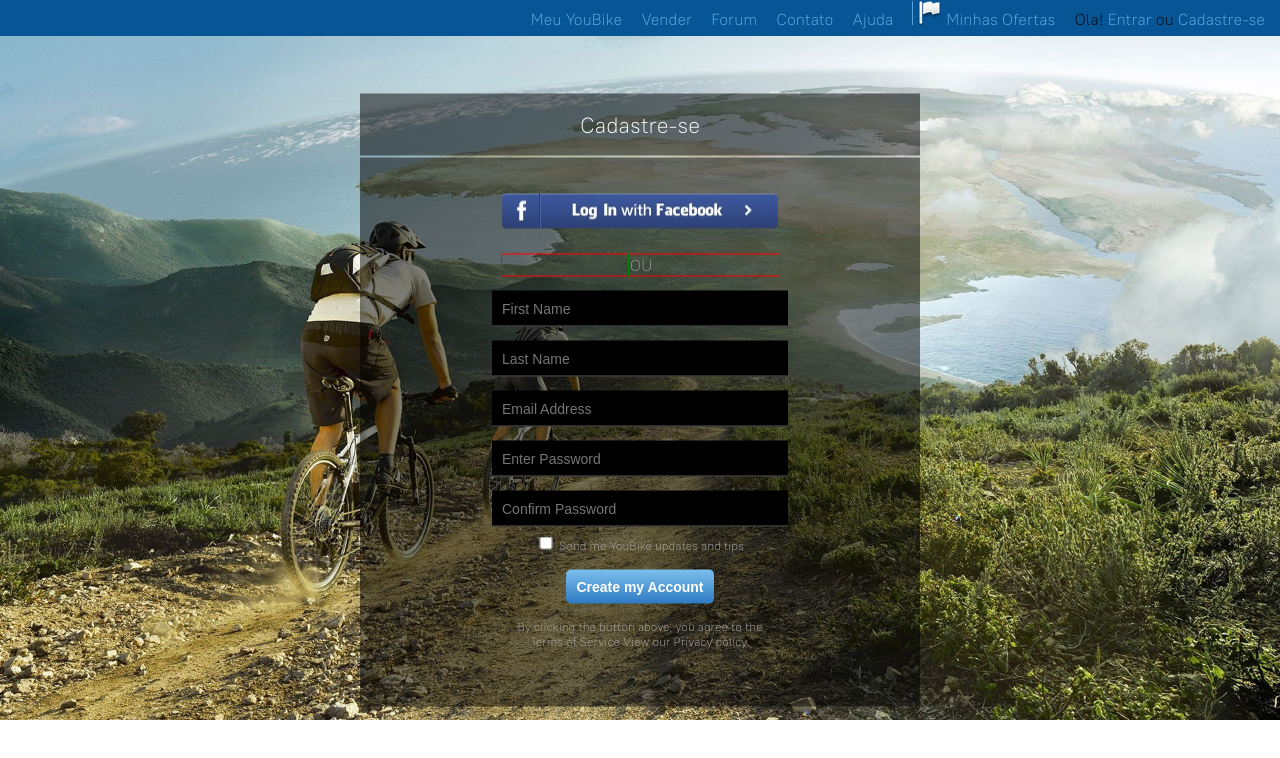
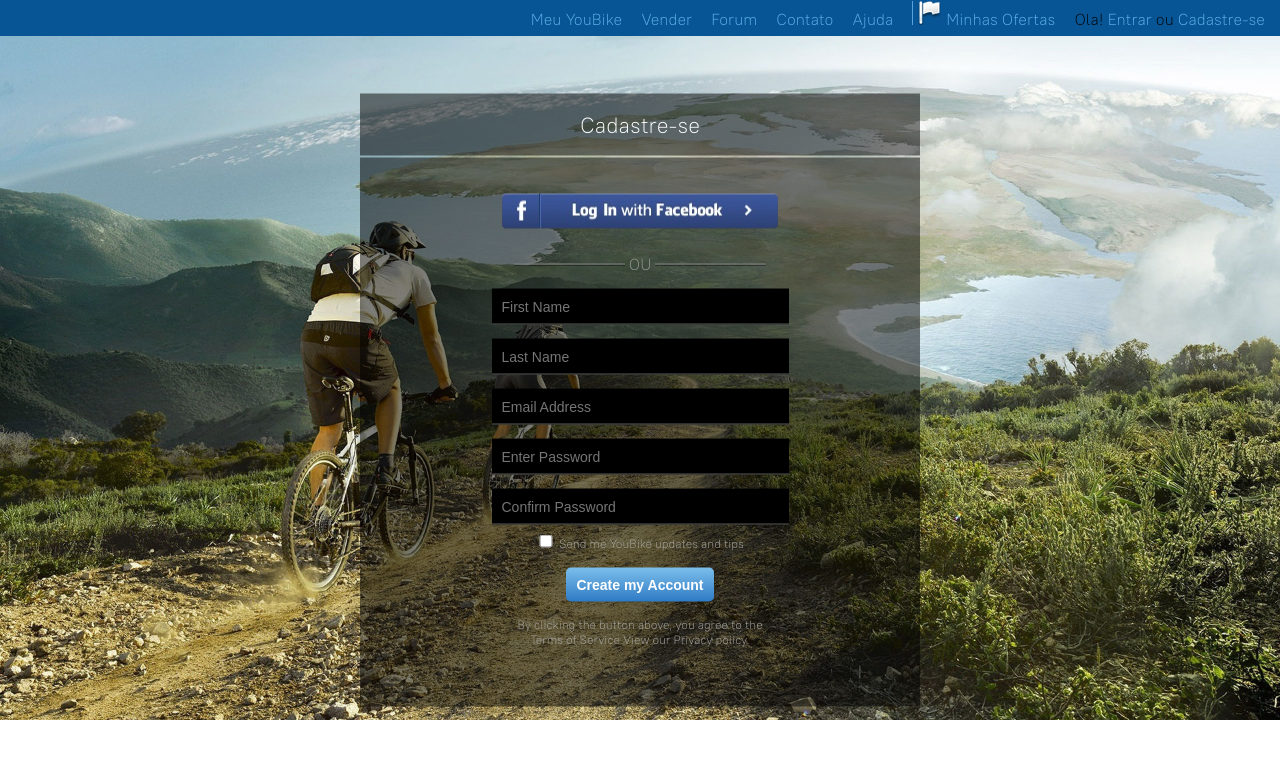
Before and after one commit to oonufrienko/oonufrienko.github.io, a plain HTML site: page html_05/index.html in a window 1280 px wide. Drawn offline with Linux system fonts and the light colour scheme.

Commit message:
separate line

```diff
--- a/html_05/css/style.css
+++ b/html_05/css/style.css
@@ -104,18 +104,64 @@ ul.menu > li > a {
 .fb-button {
     padding: 36px 0 20px;
  }
+ /* разделительная линия OU между хедером и формой. НАЧАЛО */
 
- .divide-line {
+.divide-line {
      width: 277px;
      margin: 0 auto;
+     color: #999999;
+}
+
+.separator {
+    display: inline-block;
+    width: 40%;
+    margin-bottom: 5px;
+    border-top: 1px solid grey;
+    box-shadow: 0px 1px 0px 0px rgba(0,0,0,0.75);
+}
+
+/* .word-separator {
+    display: inline-block;
+    color: #999999;
+} */
+
+/* .right-separator {
+    display: inline-block;
+    width: 40%;
+    margin-bottom: 5px;
+    border-top: 1px solid grey;
+    box-shadow: 0px 1px 0px 0px rgba(0,0,0,0.75);
+ } */
+
+
+
+ /* .divide-line p {
+     width: 277px;
+     margin: 10px auto;
 
      color: #999999;
 
-     border: 1px solid red;
+     border-bottom: 1px solid grey;
+     box-shadow: 0px 1px 0px 0px rgba(0,0,0,0.75);
 
- }
+     line-height: 0.1em;
+ } */
+/*
+ .divide-line p span{
+     display: block;
 
- .divide-line:before {
+     margin: 0 auto;
+     width: 31px; */
+     /* position: absolute; */
+     /* background-image: url('../img/1pixel.png'); */
+     /* z-index: 1000; */
+
+     /* background-color: #7cbfec; */
+     /* padding: 0 5px;
+ } */
+
+
+ /* .divide-line:before {
      width: 90%;
      content: '';
      border: 1px solid green;
@@ -123,19 +169,21 @@ ul.menu > li > a {
 
  .divide-line:after {
      width: 90%;
-     /* content: ''; */
+     content: '';
      background-image: url('../img/flag.png');
 
      border: 1px solid white;
 
- }
+ } */
+
+/* разделительная линия OU между хедером и формой. КОНЕЦ */
 
 .form-fields
 input[type="text"],
 input[type="email"],
 input[type="password"] {
     height: 35px;
-    width: 276px;
+    width: 277px;
     margin-top: 14px;
     padding: 0 10px;
     border: 0;
--- a/html_05/index.html
+++ b/html_05/index.html
@@ -34,7 +34,11 @@
                     </a>
                 </div>
                 <div class="divide-line">
-                    OU
+                    <div class="separator"></div>
+                        <!-- <div class="word-separator"> -->
+                            OU
+                        <!-- </div>  -->
+                    <div class="separator"></div>
                 </div>
                 <div class="form-fields">
                     <form action="#" method="get">
```
